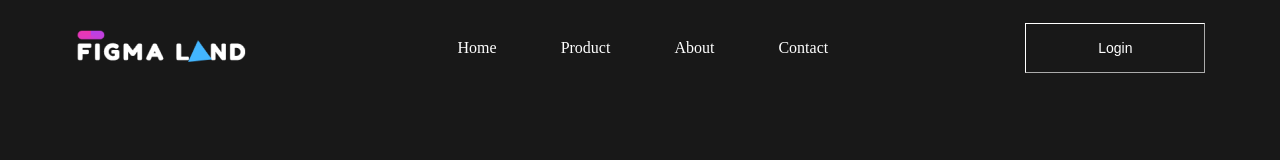
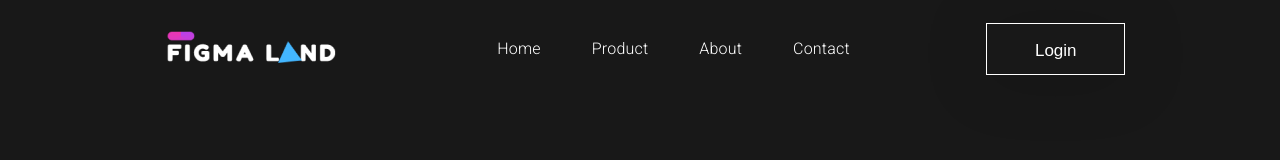
Before and after one commit to QuietL4ke/land, a plain HTML site: page index.html in a window 1280 px wide. Drawn offline with Linux system fonts and the light colour scheme.

Commit message:
updated navbar

```diff
--- a/index.html
+++ b/index.html
@@ -4,6 +4,7 @@
         <meta charset="UTF-8" />
         <meta name="viewport" content="width=device-width, initial-scale=1.0" />
         <link rel="stylesheet" href="styles/index.css" />
+        <link href="https://fonts.googleapis.com/css2?family=Roboto:wght@300&display=swap" rel="stylesheet">
 
         <title>Title</title>
     </head>
@@ -13,10 +14,10 @@
                 <img src="images/logo.png">
             </div>
             <div class="menu">
-                <a href="#" class = "link">Home</a>
-                <a href="#" class = "link">Product</a>
-                <a href="#" class = "link">About</a>
-                <a href="#" class = "link">Contact</a>
+                <a href="#" class = "link14">Home</a>
+                <a href="#" class = "link2">Product</a>
+                <a href="#" class = "link3">About</a>
+                <a href="#" class = "link14">Contact</a>
             </div>
             <button class="login">Login</button>
         </nav>
--- a/styles/index.css
+++ b/styles/index.css
@@ -4,21 +4,28 @@ body{
 
 .navbar {
 	display: flex;
-	height: 5rem;
-	font-family: Graphik;
-	font-size: 16px;
+	max-width: 1097px;
+	max-height: 119px;
 	flex-direction: row;
 	justify-content: space-around;
 	align-items: center;
+	margin: 0 auto;
+
+	font-family: 'Roboto';
 	color: #FFFFFF;
+	font-size: 16px;
+	font-weight: 500;
+	letter-spacing: 0.2px;
 }
 
 .menu{
-	/*background: #333333;*/
 	display: flex;
 	justify-content: space-between;
 	align-items: center;
-	padding: 1rem 2rem;
+	max-width: 393px;
+	font-size: 16px;
+	max-height: 44px;
+
 }
 
 .menu a:link{
@@ -33,20 +40,40 @@ body{
 	text-decoration: none;
 	color: #FFFFFF;
 }
-.link{
-	margin-right: 2rem;
-	margin-left: 2rem;
+
+.menu .link14{
+	padding: 10px;
+	line-height: 24px;
+	font-weight: 500;
+}
+.menu .link2 {
+	padding: 10px;
+	margin-left: 31px;
+	line-height: 24px;
+}
+
+.menu .link3{
+	padding: 10px;
+	margin-left: 31px;
+	font-weight: 500;
+	margin-right: 31px;
+	line-height: 24px;
 }
 
 .login{
 	background: #181818;
-	border-width: 1px;
-	border-color: #FFFFFF;
-	font-size: 14px;
+	font-size: 17px;
 	color: #FFFFFF;
-	padding: 1rem 4.5rem;
+	max-width: 139px;
+	width: 139px;
+	height: 52px;
+	padding: 13.5px 46px;
+	border: 1px solid #FFFFFF;
+	box-sizing: border-box;
+	line-height: 25px;
+	filter: drop-shadow(0px 4px 31px rgba(0, 0, 0, 0.15));
 }
 
 .logo{
-
+	padding: 10px;
 }
```
